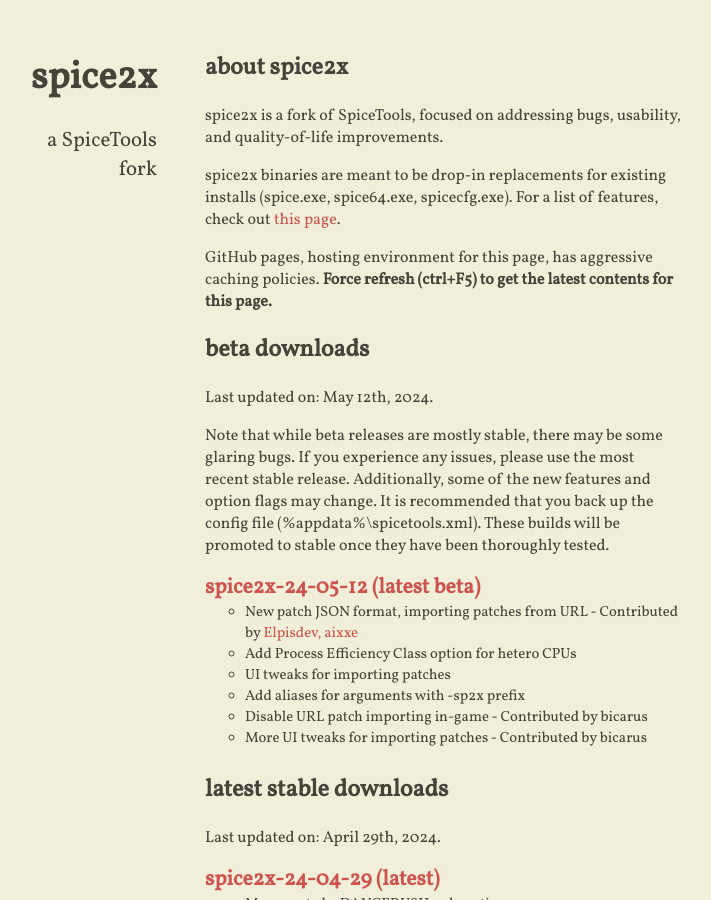
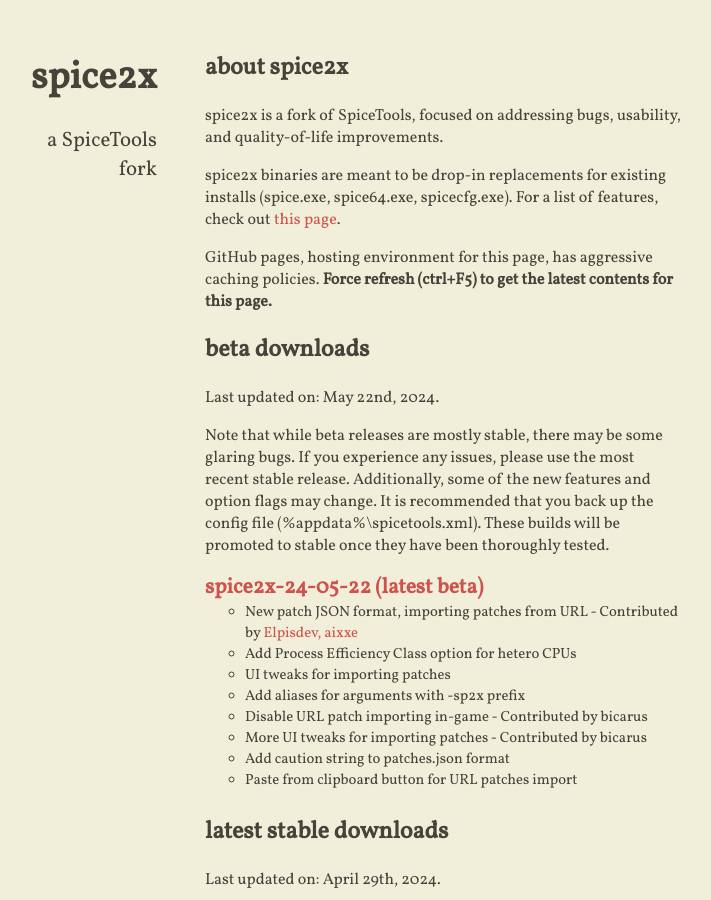
Before and after one commit to spice2x/spice2x.github.io, a Jekyll site: the page built from docs/index.html, in a window 1280 px wide and 900 px high. Shown: the whole window, without its empty margins (299-1010 px from the left). Built offline with Jekyll 4.4.1, drawn with Linux system fonts in a browser that asks for light colours; nearby versions of some CDN libraries.

Commit message:
24-05-22

```diff
--- a/docs/_includes/content.html
+++ b/docs/_includes/content.html
@@ -11,7 +11,7 @@
 
 <h2>beta downloads</h2>
 
-<p>Last updated on: May 12th, 2024.</p>
+<p>Last updated on: May 22nd, 2024.</p>
 
 <p>Note that while beta releases are mostly stable, there may be some glaring bugs. If you experience any issues, please
   use the most recent stable release. Additionally, some of the new features and option flags may change. It is
@@ -20,8 +20,8 @@
 </p>
 <ul class="downloads-beta highlight-latest">
   <li>
-    <a class="download-link" href="https://github.com/spice2x/spice2x.github.io/releases/download/24-05-12/spice2x-24-05-12.zip">
-      spice2x-24-05-12
+    <a class="download-link" href="https://github.com/spice2x/spice2x.github.io/releases/download/24-05-22/spice2x-24-05-22.zip">
+      spice2x-24-05-22
     </a>
     <ul>
       <li>New patch JSON format, importing patches from URL - Contributed by <a href="https://github.com/spice2x/spice2x.github.io/issues/161">Elpisdev, aixxe</a></li>
@@ -30,6 +30,8 @@
       <li>Add aliases for arguments with -sp2x prefix</li>
       <li>Disable URL patch importing in-game - Contributed by bicarus</li>
       <li>More UI tweaks for importing patches - Contributed by bicarus</li>
+      <li>Add caution string to patches.json format</li>
+      <li>Paste from clipboard button for URL patches import</li>
     </ul>
   </li>
 </ul>
```
